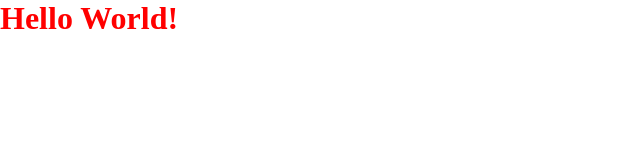
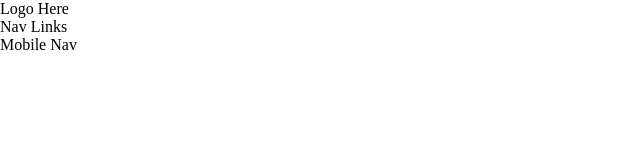
Before and after one commit to VenexCon/SHEQ-To-Do-List-, a plain HTML site: page index.html in a window 1280 px wide. Shown: the whole page, without its empty margins (0-640 px from the left). Drawn offline with Linux system fonts and the light colour scheme.

Commit message:
<update> Updated template.html with starter nav-divs

```diff
--- a/index.html
+++ b/index.html
@@ -6,7 +6,11 @@
   <meta name="viewport" content="width=device-width, initial-scale=1"><script defer src="main.js"></script></head>
   <body>
     <div class="app">
-      <h1>Hello World!</h1>
+      <nav class="nav">
+        <div class="logo">Logo Here</div>
+        <div class="nav-ul">Nav Links</div>
+        <div class="mobile-nav">Mobile Nav</div>
+      </nav>
     </div>
 
   </body>
```
Also changed, not shown: main.js (+2 -2 lines).
